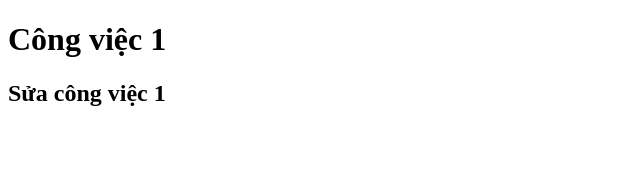
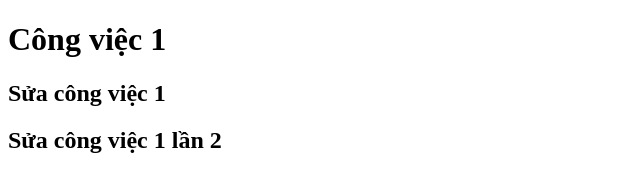
Before and after one commit to pmnhat66/Du-an-5, a plain HTML site: page index.html in a window 1280 px wide. Shown: the whole page, without its empty margins (0-640 px from the left). Drawn offline with Linux system fonts and the light colour scheme.

Commit message:
3. Sửa công việc 1 lần 2

```diff
--- a/index.html
+++ b/index.html
@@ -8,5 +8,6 @@
 <body>
     <h1>Công việc 1</h1>
     <h2>Sửa công việc 1</h2>
+    <h2>Sửa công việc 1 lần 2</h2>
 </body>
 </html>
```
